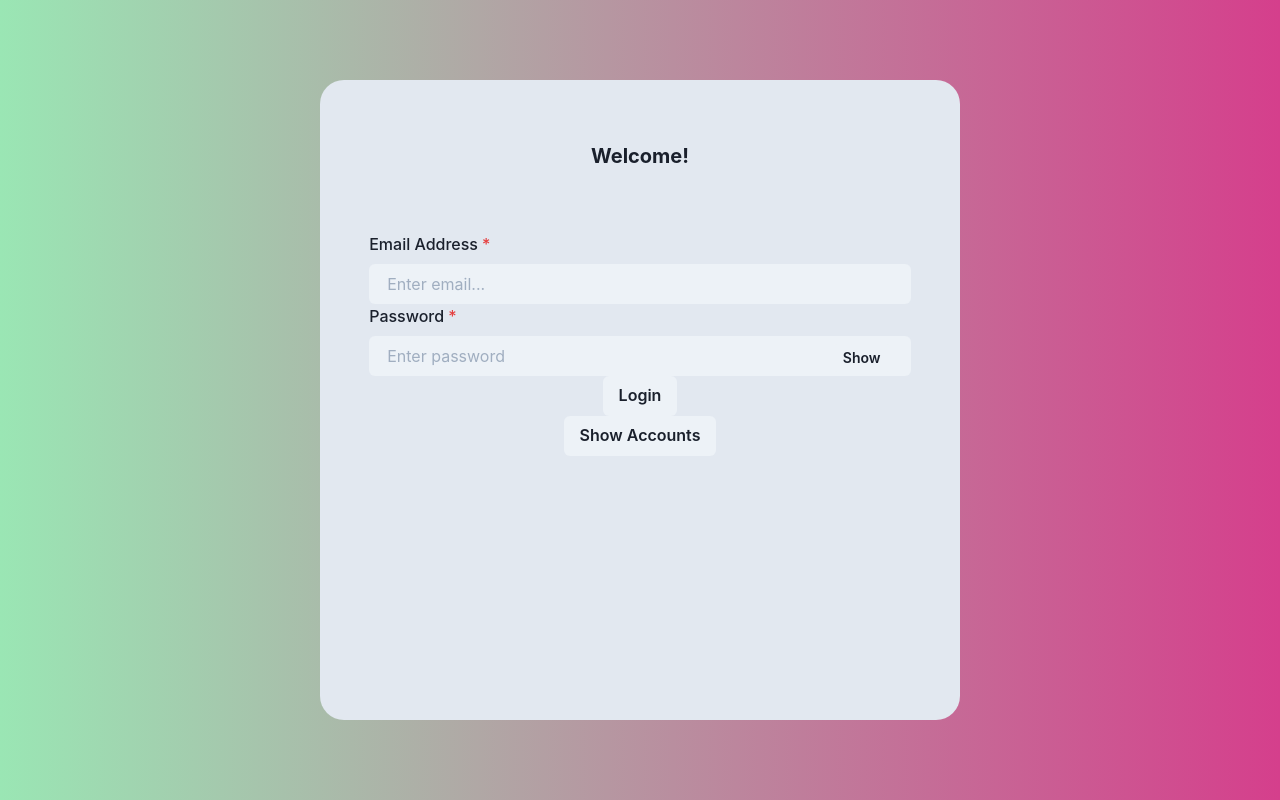
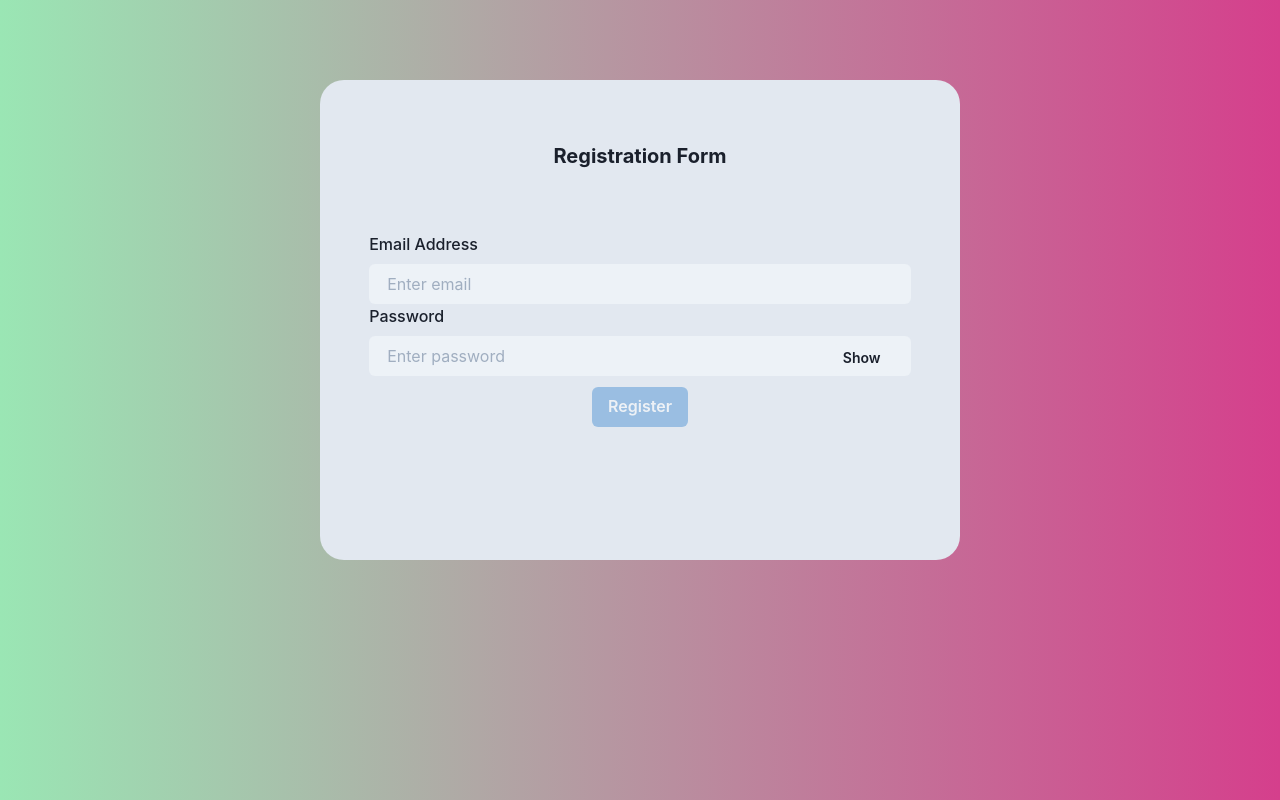
Before and after one commit to rayleeeigh/intern2021, a React (Create React App) app in the folder client/: page /register in a window 1280 px wide. Built offline with nearby package versions, Linux system fonts and the light colour scheme.

Commit message:
resolve merge  conflict

```diff
--- a/client/src/pages/Register.js
+++ b/client/src/pages/Register.js
@@ -1,66 +1,94 @@
 import React, { useState } from "react";
-import { Box, Input, Container, Button, Center, Heading, FormControl, FormLabel, Text } from "@chakra-ui/react";
+import { Box, Input, Container, Button, Center, Heading, FormControl, FormLabel} from "@chakra-ui/react";
 import Axios from 'axios';
+import {useForm} from "react-hook-form";
+
 
 const Register = () => {
+    const { register,formState: { errors }, handleSubmit } = useForm();
+    const [user,setUser] = useState({
+      email: "",
+      password:""
+    });
     const [show, setShow] = useState(false);
-    const handleClick = () => setShow(!show)
+    const handleClick = () => setShow(!show);
 
-    const [email, setEmail] = useState("");
-    const [password, setPassword] = useState("");
-    const [accountList, setAccountList] = useState([]);
+    const onSubmit = data => {
+      console.log(data);
+    }
+    const addAccount = async(e) =>{
+      e.preventDefault();
+      await Axios.post('http://localhost:5000/create', user)
+        .then((res)=>{
+          alert("SUCCESSFUL REGISTER" + user.email);
+          user.email ="";
+          user.password="";
+          console.log(res)
 
-    const addAccount = () => {
-      Axios.post('http://localhost:5000/create',{
-        email: email,
-        password: password
-      }).then(()=>{
-        console.log("Success");
-      });
-    };
-
-    const getAccounts = () => {
-      Axios.get('http://localhost:5000/accounts').then((response)=>{
-        setAccountList(response.data);
-      });
-    };
-
+        })
+        .catch((err)=>{
+          console.log(err);
+        })
+    }
   return (
     <Box w="100%" h="100vh" bgGradient="linear(to-r, green.200, pink.500)">
         <Center>
-        <Box mt="10vh" bg="gray.200" w="50%" align="center" borderRadius="3xl" h="80vh">
+        <Box mt="10vh" bg="gray.200" w="50%" align="center" borderRadius="3xl" h="60vh">
           <Container mt="10%">
-            <Heading size="md">Welcome!</Heading>
+            <Heading size="md"> Registration Form</Heading>
           </Container>
           <Container mt="10%">
+          <form  onSubmit={handleSubmit(onSubmit)}>
               <Container>
-                <FormControl id="email" isRequired>
+                <FormControl id="email" >
                   <FormLabel>Email Address</FormLabel>
-                  <Input type="email" placeholder="Enter email..." variant="filled" onChange={(event)=>{setEmail(event.target.value);}}/>
+                    <Input
+                      {...register("email",{ required: "Email is required",
+                         pattern: /[a-z0-9._%+-]+@[a-z0-9.-]+\.[a-z]{2, 4}$/i,
+                         message:"Invalid format"})}
+                      type="email"
+                      placeholder="Enter email"
+                      variant="filled"
+                      onChange={(event)=>setUser({...user,email:event.target.value})}/>
+                      <p style={{color:"red"}}>
+                        {errors.email && errors.email.message}
+                      </p>
+
                 </FormControl>
               </Container>
               <Container>
-                <FormControl id="password" isRequired>
+                <FormControl id="password" >
                   <FormLabel>Password</FormLabel>
-                  <Input type={show ? "text" : "password"} placeholder="Enter password" variant="filled" onChange={(event)=>{setPassword(event.target.value);}}/>
-                  <Button position="absolute" ml="-10vh" mt="1vh" h="1.75rem" size="sm" onMouseDown={handleClick} onMouseUp={handleClick}>
+                    <Input
+                      {...register("password",{ required: 'Password is required', maxLength:{value:5,message:'You exceed the max length'}})}
+                      type={show ? "text" : "password"}
+                      placeholder="Enter password"
+                      variant="filled"
+                      onChange={(event)=> setUser({...user,password:event.target.value})}/>
+                  <Button
+                    position="absolute"
+                    ml="-10vh" mt="1vh" h="1.75rem"
+                    size="sm"
+                    onMouseDown={handleClick}
+                    onMouseUp={handleClick}>
                     {show ? "Hide" : "Show"}
                   </Button>
+                  <p style={{color:"red"}}>
+                      {errors.password && errors.password.message}
+                  </p>
                 </FormControl>
               </Container>
               <Container>
-                <Button onClick={addAccount}>Login</Button>
+                <Button
+                colorScheme="blue"
+                mt="2%"
+                type="submit"
+                disabled={!user.email && !user.password}
+                onClick={addAccount}
+                >Register
+                </Button>
               </Container>
-          </Container>
-          <Container>
-            <Container>
-              <Button onClick={getAccounts}>Show Accounts</Button>
-            </Container>
-            <Container>
-              {accountList.map((val, key) => {
-                return <Text key={val.account_id}>Email: {val.account_email} Password: {val.account_password}</Text>
-              })}
-            </Container>
+              </form>
           </Container>
         </Box>
       </Center>
```
Also changed, not shown: 2 other files (tests, documents, lock files or other folders).
